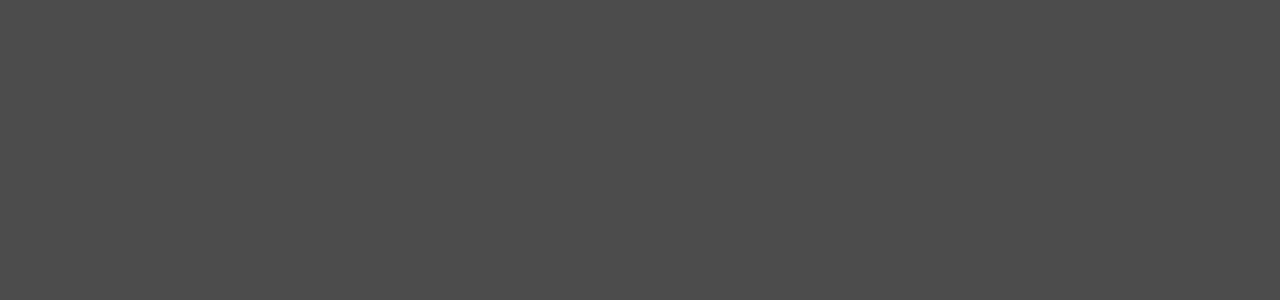
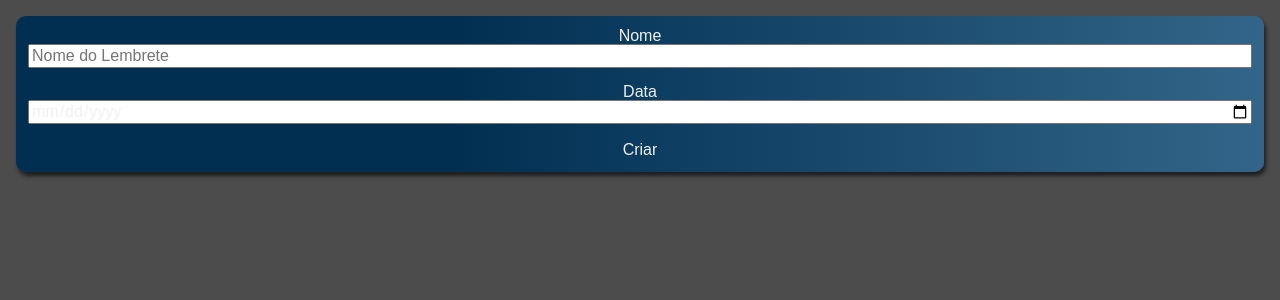
Before and after one commit to erikrocha98/Teste-Pratico-DTI, a React (Create React App) app: page / in a window 1280 px wide. Shown: the top 300 px of the page. Built offline with nearby package versions, Linux system fonts and the light colour scheme.

Commit message:
feat: Implementação do formulário e do botão de criação de lembretes

```diff
--- a/src/App.tsx
+++ b/src/App.tsx
@@ -1,9 +1,13 @@
 import './App.css';
+import Form from './Components/Form';
+import { useState } from 'react';
+import { Lembrete } from './types/lembretes';
 
 function App() {
+  const [lembrete, setLembretes] =useState<Lembrete[]| []>([])
   return (
     <div className="App">
-
+      <Form setLembretes= {setLembretes}/>
     </div>
   );
 }
--- /dev/null
+++ b/src/Components/Button/index.tsx
@@ -0,0 +1,13 @@
+import styled from "styled-components";
+
+const Botao = styled.button`
+
+`
+
+function Button (props: {texto:string; type?:'button'|'submit'|'reset'}){
+    return(
+        <Botao>{props.texto}</Botao>
+    )
+}
+
+export default Button
--- a/src/Components/Form/index.tsx
+++ b/src/Components/Form/index.tsx
@@ -1,2 +1,86 @@
 import { useState } from "react"
-import { Tarefa } from "../../types/tarefas";
+import { Lembrete } from "../../types/lembretes";
+import Button from "../Button";
+import styled from "styled-components";
+
+const NovoLembrete= styled.form`
+    display:flex;
+    flex-direction: column;
+    grid-area: nova-tarefa;
+    background-image: linear-gradient(90deg, #002F52 35%, #326589 );
+    border-radius: 10px;
+    box-shadow: 2px 4px 4px #0000009F;
+    padding: 12px;
+
+`
+
+const InputContainer=styled.div`
+    display: flex;
+    flex-direction: column;
+    width: 100%;
+    margin-bottom: 16px;
+
+`
+
+interface FormProps {
+  setLembretes: React.Dispatch<React.SetStateAction<Lembrete[]>>;
+}
+
+function Form ({setLembretes}: FormProps) {
+
+    const[lembrete, setLembrete]= useState('')
+    const[data, setData] = useState('dd/mm/aaaa')
+
+    function adicionarLembrete(event: React.FormEvent<HTMLFormElement>){
+      event.preventDefault();
+      const novoLembrete: Lembrete={
+        lembrete,
+        data,
+      };
+      setLembretes(lembretesAntigos=>[...lembretesAntigos, novoLembrete])
+      setLembrete('')
+      setData('dd/mm/aaaa')
+
+    }
+
+    return (
+
+        <NovoLembrete onSubmit={adicionarLembrete}>
+          <InputContainer>
+
+            <label htmlFor="lembrete">
+              Nome
+            </label>
+            <input
+              type="text"
+              name="lembrete"
+              id="lembrete"
+              value={lembrete}
+              onChange={evento=>{setLembrete(evento.target.value)}}
+              placeholder="Nome do Lembrete"
+              required
+            />
+          </InputContainer>
+          <InputContainer>
+            <label htmlFor="data">
+              Data
+            </label>
+            <input
+              type="date"
+              step="1"
+              name="data"
+              value= {data}
+              onChange={evento => {setData(evento.target.value)}}
+              id="data"
+              required
+            />
+          </InputContainer>
+          <Button
+            texto= 'Criar'
+            type='submit'
+
+          />
+        </NovoLembrete>
+      )
+}
+export default Form
--- /dev/null
+++ b/src/types/lembretes.ts
@@ -0,0 +1,4 @@
+export interface Lembrete{
+    lembrete:string,
+    data:string,
+  }
--- a/src/types/tarefas.ts
+++ /dev/null
@@ -1,4 +0,0 @@
-export interface Tarefa{
-    tarefa:string,
-    data:string,
-  }
```
